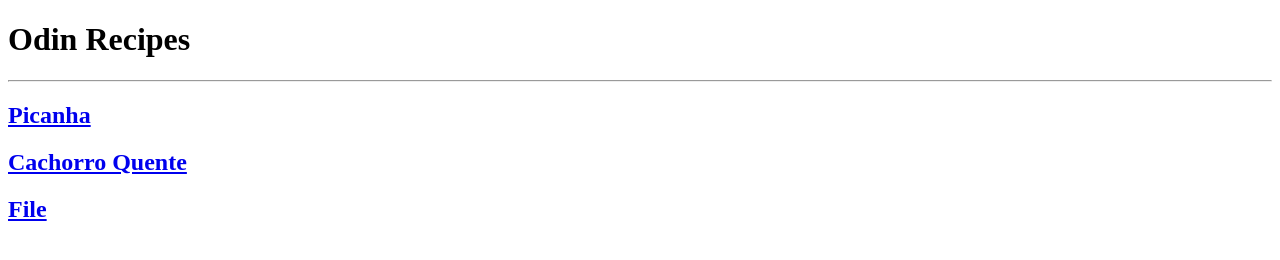
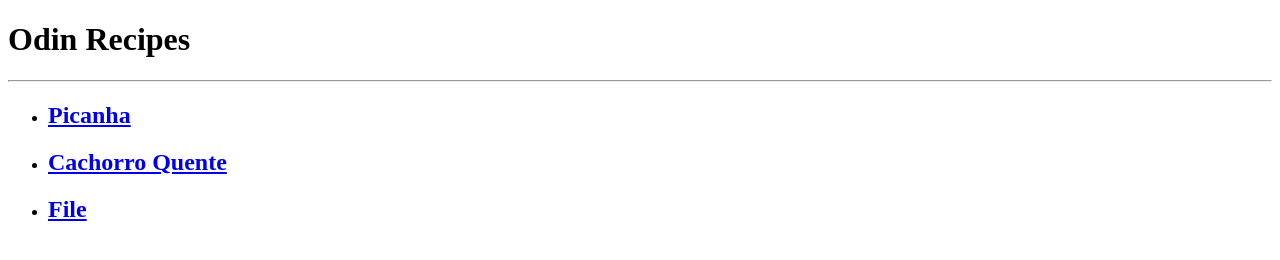
Before and after one commit to naveganth/odin-recipes, a plain HTML site: page index.html in a window 1280 px wide. Drawn offline with Linux system fonts and the light colour scheme.

Commit message:
fix path issues

```diff
--- a/index.html
+++ b/index.html
@@ -8,8 +8,16 @@
   <body>
     <h1>Odin Recipes</h1>
     <hr />
-    <h2><a href="recipes/picanha.html">Picanha</a></h2>
-    <h2><a href="recipes/cachorroquente.html">Cachorro Quente</a></h2>
-    <h2><a href="recipes/file.html">File</a></h2>
+    <ul>
+      <li>
+        <h2><a href="./recipes/picanha.html">Picanha</a></h2>
+      </li>
+      <li>
+        <h2><a href="./recipes/cachorroquente.html">Cachorro Quente</a></h2>
+      </li>
+      <li>
+        <h2><a href="./recipes/file.html">File</a></h2>
+      </li>
+    </ul>
   </body>
 </html>
```
Also changed, not shown: recipes/cachorroquente.html (+2 -2 lines), recipes/file.html (+2 -2 lines), recipes/picanha.html (+2 -2 lines).
